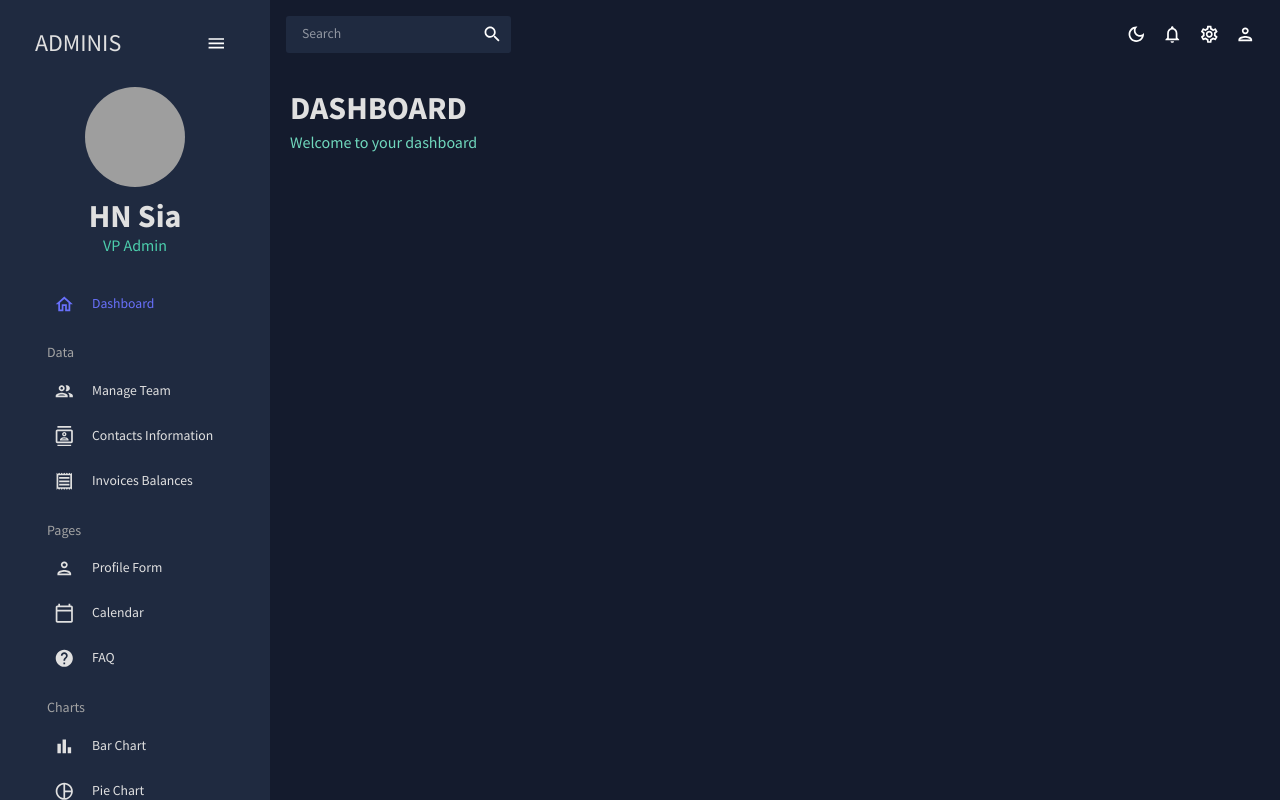
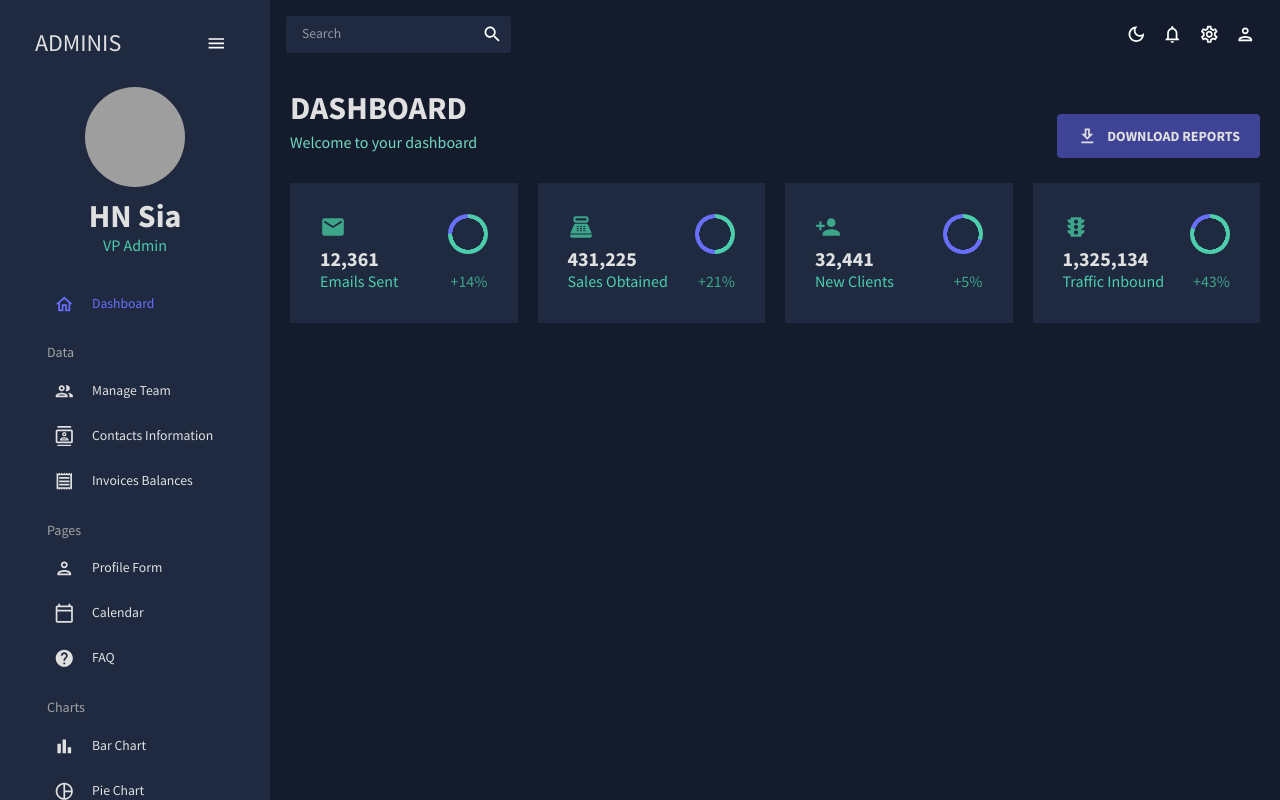
Before and after one commit to hnsia/admin-dashboard, a React (Create React App) app in the folder admin-dashboard/: page / in a window 1280 px wide. Built offline with nearby package versions, Linux system fonts and the light colour scheme; grey boxes are pictures that could not be loaded.

Commit message:
Add dashboard statsbox

```diff
--- /dev/null
+++ b/admin-dashboard/src/components/ProgressCircle.jsx
@@ -0,0 +1,23 @@
+import { Box, useTheme } from "@mui/material";
+import { tokens } from "../theme";
+
+const ProgressCircle = ({ progress = "0.75", size = "40" }) => {
+  const theme = useTheme();
+  const colors = tokens(theme.palette.mode);
+  const angle = progress * 360;
+
+  return (
+    <Box
+      sx={{
+        background: `radial-gradient(${colors.primary[400]} 55%, transparent 56%),
+                conic-gradient(transparent 0deg ${angle}deg, ${colors.blueAccent[500]} ${angle}deg 360deg),
+                ${colors.greenAccent[500]}`,
+        borderRadius: "50%",
+        width: `${size}px`,
+        height: `${size}px`,
+      }}
+    />
+  );
+};
+
+export default ProgressCircle;
--- /dev/null
+++ b/admin-dashboard/src/components/StatBox.jsx
@@ -0,0 +1,43 @@
+import { Box, Typography, useTheme } from "@mui/material";
+import { tokens } from "../theme";
+import ProgressCircle from "./ProgressCircle";
+
+const StatBox = ({ title, subtitle, icon, progress, increase }) => {
+  const theme = useTheme();
+  const colors = tokens(theme.palette.mode);
+
+  return (
+    <Box width="100%" m="0 30px">
+      <Box display="flex" justifyContent="space-between">
+        <Box>
+          {icon}
+          <Typography
+            variant="h4"
+            fontWeight="bold"
+            sx={{ color: colors.grey[100] }}
+          >
+            {title}
+          </Typography>
+        </Box>
+        <Box>
+          <ProgressCircle progress={progress} />
+        </Box>
+      </Box>
+
+      <Box display="flex" justifyContent="space-between">
+        <Typography variant="h5" sx={{ color: colors.greenAccent[500] }}>
+          {subtitle}
+        </Typography>
+        <Typography
+          variant="h5"
+          fontWeight="italic"
+          sx={{ color: colors.greenAccent[600] }}
+        >
+          {increase}
+        </Typography>
+      </Box>
+    </Box>
+  );
+};
+
+export default StatBox;
--- a/admin-dashboard/src/scenes/dashboard/index.jsx
+++ b/admin-dashboard/src/scenes/dashboard/index.jsx
@@ -1,11 +1,129 @@
-import { Box } from "@mui/material";
+import { Box, Button, IconButton, Typography, useTheme } from "@mui/material";
+import { tokens } from "../../theme";
 import Header from "../../components/Header";
+import { mockTransactions as data } from "../../data/mockData";
+import DownloadOutlinedIcon from "@mui/icons-material/DownloadOutlined";
+import EmailIcon from "@mui/icons-material/Email";
+import PointOfSaleIcon from "@mui/icons-material/PointOfSale";
+import PersonAddIcon from "@mui/icons-material/PersonAdd";
+import TrafficIcon from "@mui/icons-material/Traffic";
+import LineChart from "../../components/LineChart";
+import BarChart from "../../components/BarChart";
+import GeographyChart from "../../components/GeographyChart";
+import StatBox from "../../components/StatBox";
+import ProgressCircle from "../../components/ProgressCircle";
 
 const Dashboard = () => {
+  const theme = useTheme();
+  const colors = tokens(theme.palette.mode);
+
   return (
     <Box m="20px">
       <Box display="flex" justifyContent="space-between" alignItems="center">
         <Header title="DASHBOARD" subtitle="Welcome to your dashboard" />
+
+        <Box>
+          <Button
+            sx={{
+              backgroundColor: colors.blueAccent[700],
+              color: colors.grey[100],
+              fontSize: "14px",
+              fontWeight: "bold",
+              padding: "10px 20px",
+            }}
+          >
+            <DownloadOutlinedIcon sx={{ mr: "10px" }} />
+            Download Reports
+          </Button>
+        </Box>
+      </Box>
+
+      {/* Grid & Charts */}
+      <Box
+        display="grid"
+        gridTemplateColumns="repeat(12, 1fr)"
+        gridAutoRows="140px"
+        gap="20px"
+      >
+        {/* Row 1 */}
+        <Box
+          gridColumn="span 3"
+          backgroundColor={colors.primary[400]}
+          display="flex"
+          alignItems="center"
+          justifyContent="center"
+        >
+          <StatBox
+            title="12,361"
+            subtitle="Emails Sent"
+            progress="0.75"
+            increase="+14%"
+            icon={
+              <EmailIcon
+                sx={{ color: colors.greenAccent[600], fontSize: "26px" }}
+              />
+            }
+          />
+        </Box>
+        <Box
+          gridColumn="span 3"
+          backgroundColor={colors.primary[400]}
+          display="flex"
+          alignItems="center"
+          justifyContent="center"
+        >
+          <StatBox
+            title="431,225"
+            subtitle="Sales Obtained"
+            progress="0.5"
+            increase="+21%"
+            icon={
+              <PointOfSaleIcon
+                sx={{ color: colors.greenAccent[600], fontSize: "26px" }}
+              />
+            }
+          />
+        </Box>
+        <Box
+          gridColumn="span 3"
+          backgroundColor={colors.primary[400]}
+          display="flex"
+          alignItems="center"
+          justifyContent="center"
+        >
+          <StatBox
+            title="32,441"
+            subtitle="New Clients"
+            progress="0.30"
+            increase="+5%"
+            icon={
+              <PersonAddIcon
+                sx={{ color: colors.greenAccent[600], fontSize: "26px" }}
+              />
+            }
+          />
+        </Box>
+        <Box
+          gridColumn="span 3"
+          backgroundColor={colors.primary[400]}
+          display="flex"
+          alignItems="center"
+          justifyContent="center"
+        >
+          <StatBox
+            title="1,325,134"
+            subtitle="Traffic Inbound"
+            progress="0.80"
+            increase="+43%"
+            icon={
+              <TrafficIcon
+                sx={{ color: colors.greenAccent[600], fontSize: "26px" }}
+              />
+            }
+          />
+        </Box>
+
+        {/* Rox 2 */}
       </Box>
     </Box>
   );
```
